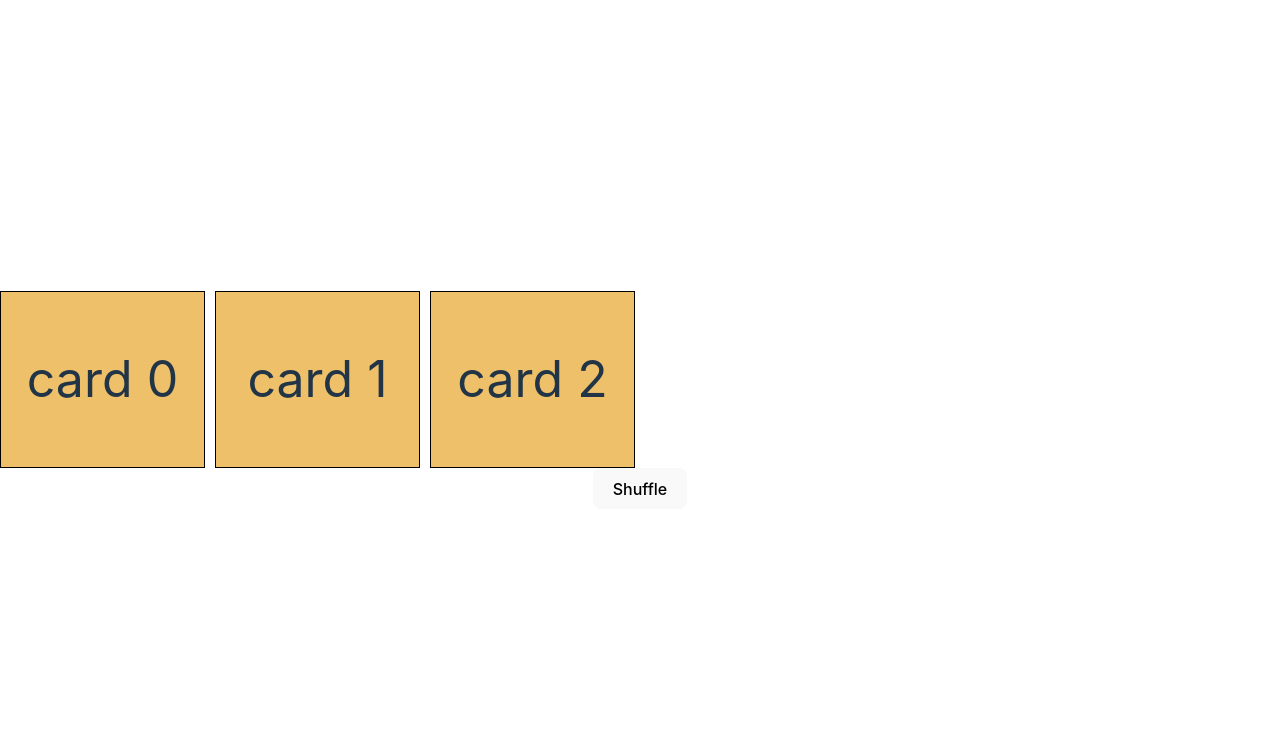
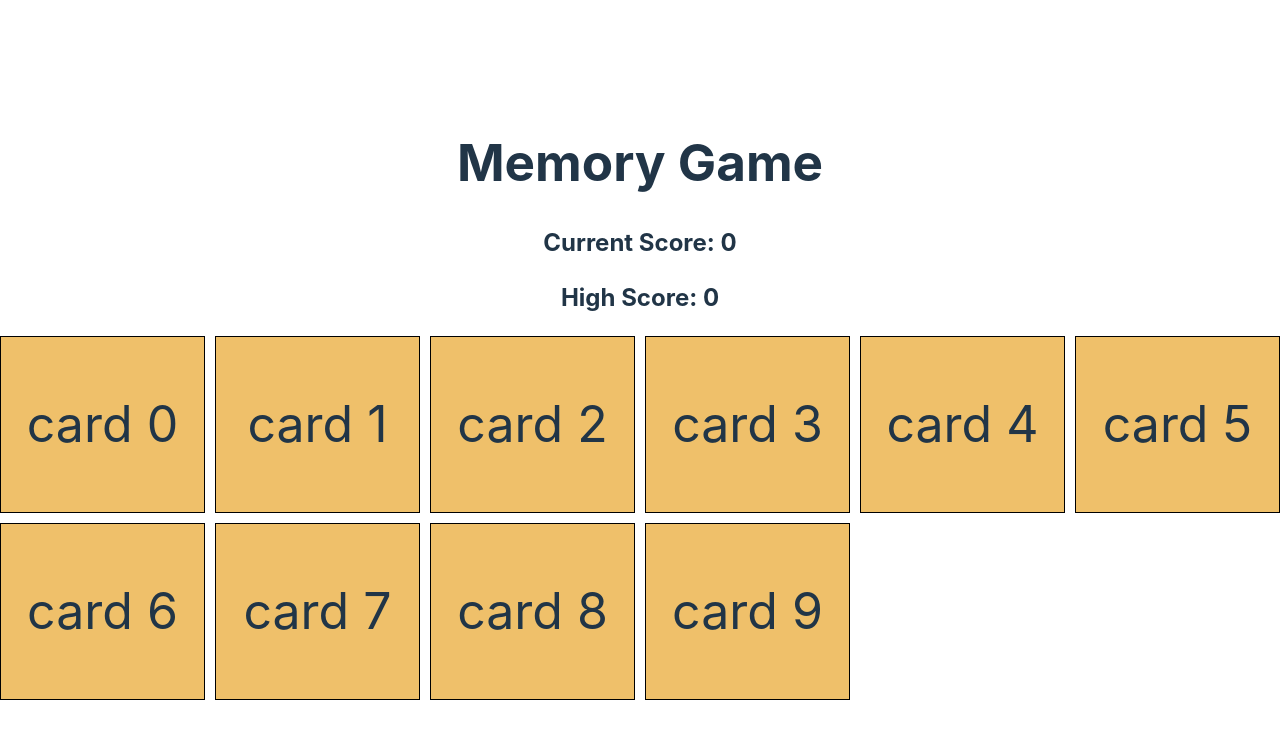
Before and after one commit to chimdice/memory-card, a React (Vite) app: page / in a window 1280 px wide. Shown: the top 738 px of the page. Built offline with nearby package versions, Linux system fonts and the light colour scheme.

Commit message:
Add count for current and total score

```diff
--- a/src/App.css
+++ b/src/App.css
@@ -45,3 +45,7 @@
   border: 1px black solid;
   background-color: rgb(239, 192, 106);
 }
+
+#card:hover {
+  cursor: pointer;
+}
--- a/src/App.jsx
+++ b/src/App.jsx
@@ -6,14 +6,16 @@ import Cards from './components/CardHolder'
 
 function App() {
 
-  const [numCards, updateNumCards] = useState(3);
+  const [numCards, updateNumCards] = useState(10);
 
   const cards = Cards(numCards)
 
   return (
     <>
+      <h1>Memory Game</h1>
+      <h2>Current Score: {cards.current}</h2>
+      <h2>High Score: {cards.total}</h2>
       {cards.render}
-      <button onClick={cards.shuffle}>Shuffle</button>
     </>
   )
 }
--- a/src/components/Card.jsx
+++ b/src/components/Card.jsx
@@ -3,7 +3,7 @@ export default function Card (props) {
 
     return (
         <>
-            <div id="card" className={"c"+props.number}>
+            <div id="card" className={"c"+props.number} onClick={props.click}>
                 <p>card {props.number}</p>
             </div>
         </>
--- a/src/components/CardHolder.jsx
+++ b/src/components/CardHolder.jsx
@@ -13,6 +13,9 @@ export default function Cards (totalCards) {
     }
 
     const [cards, updateNumCards] = useState([]);
+    const [currentScore, updateCurrentScore] = useState(0);
+    const [totalScore, updateTotalScore] = useState(0);
+
     //initalize array
     useEffect(()=>{
         if (effectRan.current === false) {
@@ -42,12 +45,23 @@ export default function Cards (totalCards) {
         updateNumCards(newArray);
     }
 
+
+    const clickCard = () => {
+        updateCurrentScore(old => old +1);
+        console.log(currentScore, totalScore);
+        if (currentScore >= totalScore) {
+            updateTotalScore(old => old +1);
+        }
+        shuffleCards();
+    }
+
     return ({
-        shuffle:shuffleCards,
+        current:currentScore,
+        total: totalScore,
         render:(
         <>
             <div className="holder" style={style}>
-                {cards.map(value => <Card key={value} number={value}/>)}
+                {cards.map(value => <Card key={value} number={value} click={clickCard}/>)}
             </div>
         </>
         )
```
